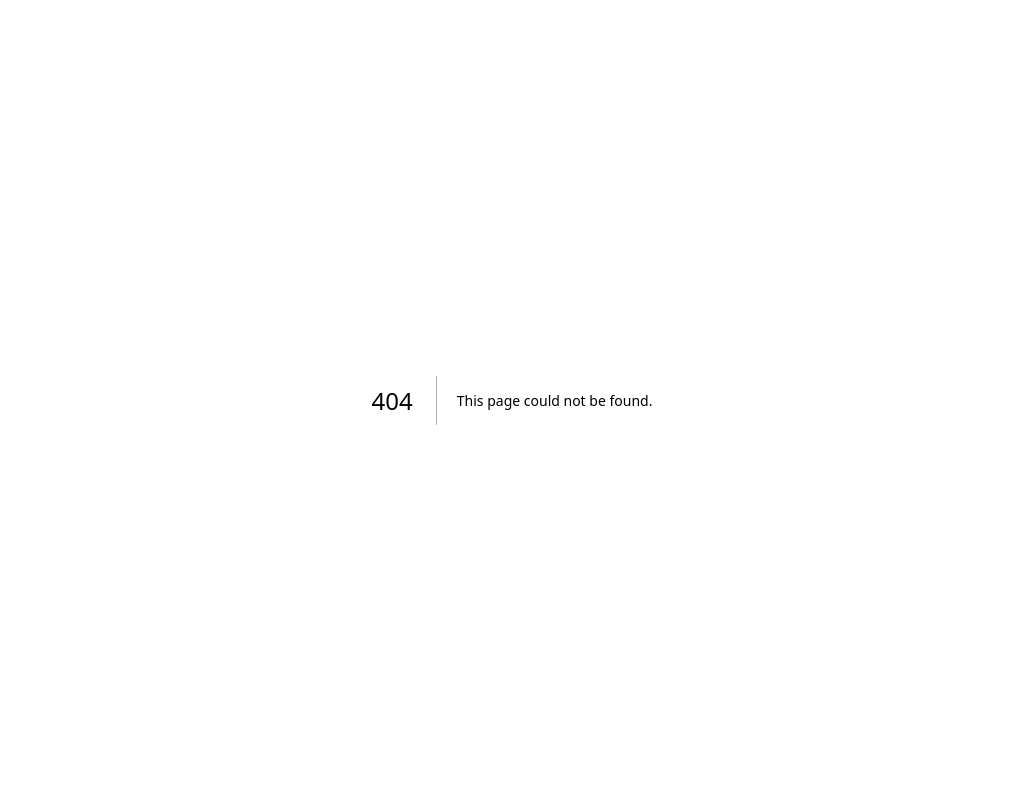
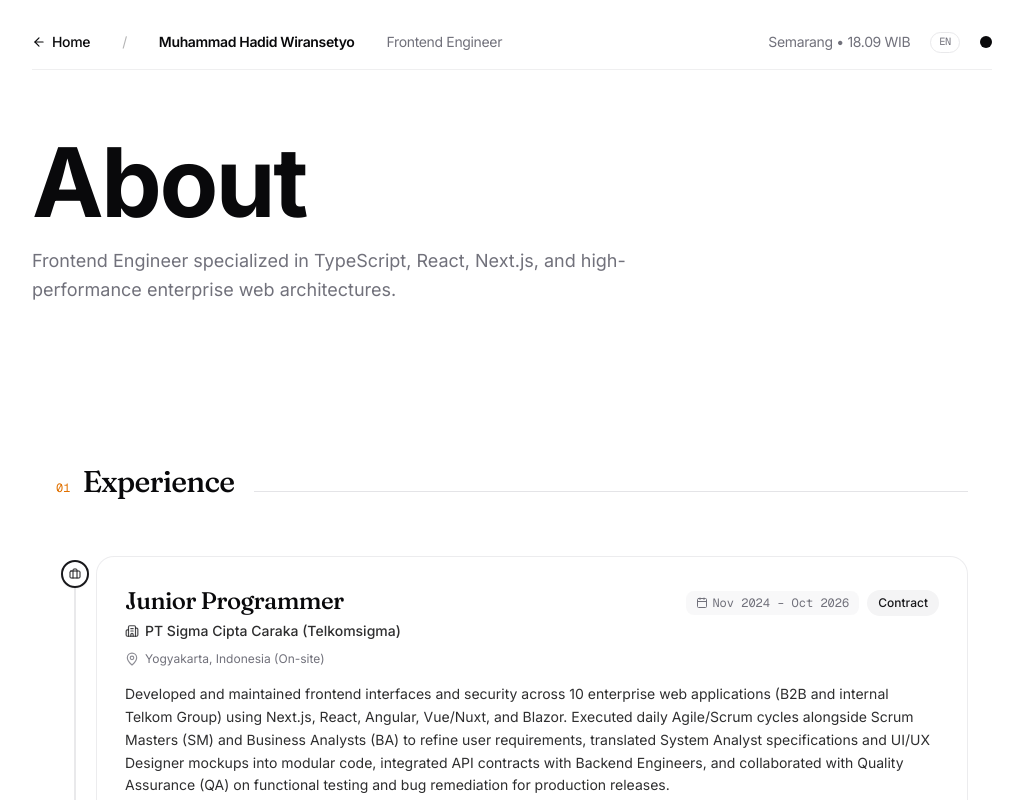
Before and after one commit to hadidwirsty/portfolio, a Next.js app: page /about in a window 1280 px wide. Before the commit this address had no page. Shown: the top 800 px of the page, without its empty margins (128-1151 px from the left). Built offline with nearby package versions, Linux system fonts and the light colour scheme.

Commit message:
feat(subpages): add subpage routes and components for future redesign

```diff
--- /dev/null
+++ b/app/about/page.tsx
@@ -0,0 +1,41 @@
+import type { Metadata } from "next"
+
+import { VexooSubpageHeader } from "@/components/vexoo-subpage-header"
+import { VexooSubpageIntro } from "@/components/vexoo-subpage-intro"
+import { ExperienceSection } from "@/components/sections/experience-section"
+import { EducationSection } from "@/components/sections/education-section"
+import { AchievementsSection } from "@/components/sections/achievements-section"
+import { CertificationsSection } from "@/components/sections/certifications-section"
+import { SiteFooter } from "@/components/site-footer"
+
+export const metadata: Metadata = {
+  title: "Tentang (About) — Muhammad Hadid Wiransetyo",
+  description:
+    "Profil profesional, riwayat karier, pendidikan, pencapaian, dan sertifikasi teknis Muhammad Hadid Wiransetyo.",
+}
+
+export default function AboutPage() {
+  return (
+    <div
+      id="top"
+      className="min-h-screen bg-background font-sans text-foreground"
+    >
+      <div className="mx-auto max-w-5xl px-4 py-6 sm:px-6 sm:py-8 lg:px-8">
+        <VexooSubpageHeader />
+
+        <main className="mt-10 space-y-16 sm:mt-16">
+          {/* Big Header Title */}
+          <VexooSubpageIntro pageKey="about" />
+
+          {/* Sections */}
+          <ExperienceSection />
+          <EducationSection />
+          <AchievementsSection />
+          <CertificationsSection />
+        </main>
+      </div>
+
+      <SiteFooter />
+    </div>
+  )
+}
--- /dev/null
+++ b/app/contact/page.tsx
@@ -0,0 +1,35 @@
+import type { Metadata } from "next"
+
+import { VexooSubpageHeader } from "@/components/vexoo-subpage-header"
+import { VexooSubpageIntro } from "@/components/vexoo-subpage-intro"
+import { ContactSection } from "@/components/sections/contact-section"
+import { SiteFooter } from "@/components/site-footer"
+
+export const metadata: Metadata = {
+  title: "Kontak (Contact) — Muhammad Hadid Wiransetyo",
+  description:
+    "Hubungi Muhammad Hadid Wiransetyo untuk peluang rekayasa perangkat lunak, kolaborasi proyek, dan konsultasi teknis.",
+}
+
+export default function ContactPage() {
+  return (
+    <div
+      id="top"
+      className="min-h-screen bg-background font-sans text-foreground"
+    >
+      <div className="mx-auto max-w-5xl px-4 py-6 sm:px-6 sm:py-8 lg:px-8">
+        <VexooSubpageHeader />
+
+        <main className="mt-10 space-y-12 sm:mt-16">
+          {/* Big Header Title */}
+          <VexooSubpageIntro pageKey="contact" />
+
+          {/* Contact Section */}
+          <ContactSection />
+        </main>
+      </div>
+
+      <SiteFooter />
+    </div>
+  )
+}
--- /dev/null
+++ b/app/portfolio/page.tsx
@@ -0,0 +1,35 @@
+import type { Metadata } from "next"
+
+import { VexooSubpageHeader } from "@/components/vexoo-subpage-header"
+import { VexooSubpageIntro } from "@/components/vexoo-subpage-intro"
+import { ProjectsSection } from "@/components/sections/projects-section"
+import { SiteFooter } from "@/components/site-footer"
+
+export const metadata: Metadata = {
+  title: "Portofolio (Portfolio) — Muhammad Hadid Wiransetyo",
+  description:
+    "Katalog 10 proyek dan aplikasi web enterprise yang dikembangkan oleh Muhammad Hadid Wiransetyo.",
+}
+
+export default function PortfolioPage() {
+  return (
+    <div
+      id="top"
+      className="min-h-screen bg-background font-sans text-foreground"
+    >
+      <div className="mx-auto max-w-5xl px-4 py-6 sm:px-6 sm:py-8 lg:px-8">
+        <VexooSubpageHeader />
+
+        <main className="mt-10 space-y-12 sm:mt-16">
+          {/* Big Header Title */}
+          <VexooSubpageIntro pageKey="portfolio" />
+
+          {/* Projects Catalog */}
+          <ProjectsSection />
+        </main>
+      </div>
+
+      <SiteFooter />
+    </div>
+  )
+}
--- /dev/null
+++ b/app/stack/page.tsx
@@ -0,0 +1,35 @@
+import type { Metadata } from "next"
+
+import { VexooSubpageHeader } from "@/components/vexoo-subpage-header"
+import { VexooSubpageIntro } from "@/components/vexoo-subpage-intro"
+import { SkillsSection } from "@/components/sections/skills-section"
+import { SiteFooter } from "@/components/site-footer"
+
+export const metadata: Metadata = {
+  title: "Keahlian (Stack) — Muhammad Hadid Wiransetyo",
+  description:
+    "Keahlian teknis dan domain rekayasa perangkat lunak mencakup TypeScript, React, Next.js, arsitektur CSS, dan pengujian enterprise.",
+}
+
+export default function StackPage() {
+  return (
+    <div
+      id="top"
+      className="min-h-screen bg-background font-sans text-foreground"
+    >
+      <div className="mx-auto max-w-5xl px-4 py-6 sm:px-6 sm:py-8 lg:px-8">
+        <VexooSubpageHeader />
+
+        <main className="mt-10 space-y-12 sm:mt-16">
+          {/* Big Header Title */}
+          <VexooSubpageIntro pageKey="stack" />
+
+          {/* Skills Section */}
+          <SkillsSection />
+        </main>
+      </div>
+
+      <SiteFooter />
+    </div>
+  )
+}
--- /dev/null
+++ b/components/vexoo-subpage-header.tsx
@@ -0,0 +1,82 @@
+"use client"
+
+import * as React from "react"
+import Link from "next/link"
+import { ArrowLeft } from "lucide-react"
+import { useTheme } from "next-themes"
+
+import { profile } from "@/lib/cv-data"
+import { useLanguage, useT } from "@/lib/language-context"
+import { changeTheme } from "@/lib/theme-transition"
+
+export function VexooSubpageHeader() {
+  const { resolvedTheme, setTheme } = useTheme()
+  const { lang, setLang } = useLanguage()
+  const location = useT(profile.location)
+  const role = useT(profile.role)
+
+  const [timeString, setTimeString] = React.useState("")
+
+  React.useEffect(() => {
+    const updateTime = () => {
+      const now = new Date()
+      const formatted = now.toLocaleTimeString("id-ID", {
+        hour: "2-digit",
+        minute: "2-digit",
+        timeZone: "Asia/Jakarta",
+      })
+      setTimeString(`${formatted} WIB`)
+    }
+    updateTime()
+    const timer = setInterval(updateTime, 1000)
+    return () => clearInterval(timer)
+  }, [])
+
+  return (
+    <header className="flex items-center justify-between border-b border-border/60 pb-4 font-sans text-xs tracking-tight sm:text-sm">
+      {/* Kiri: Tautan Home & Identitas */}
+      <div className="flex items-center gap-4 sm:gap-8">
+        <Link
+          href="/"
+          className="inline-flex items-center gap-1.5 font-medium text-foreground transition-colors hover:text-muted-foreground"
+        >
+          <ArrowLeft className="size-3.5" />
+          <span>Home</span>
+        </Link>
+        <span className="hidden opacity-30 sm:inline">/</span>
+        <span className="hidden font-semibold text-foreground sm:inline">
+          {profile.name}
+        </span>
+        <span className="hidden text-muted-foreground md:inline">{role}</span>
+      </div>
+
+      {/* Kanan: Lokasi & Jam Lokal + Toggle */}
+      <div className="flex items-center gap-3 sm:gap-5">
+        <span className="text-muted-foreground">
+          {location.split(",")[0]} • {timeString || "12:00 WIB"}
+        </span>
+
+        {/* Language switch */}
+        <button
+          type="button"
+          onClick={() => setLang(lang === "id" ? "en" : "id")}
+          className="rounded-full border border-border/80 px-2 py-0.5 font-mono text-[0.65rem] text-muted-foreground transition-colors hover:border-foreground/40 hover:text-foreground"
+          title="Ganti Bahasa (ID / EN)"
+        >
+          {lang.toUpperCase()}
+        </button>
+
+        {/* Theme Toggle Dot */}
+        <button
+          type="button"
+          onClick={() =>
+            changeTheme(resolvedTheme === "dark" ? "light" : "dark", setTheme)
+          }
+          className="size-3 rounded-full border border-foreground/30 bg-foreground transition-transform hover:scale-125"
+          aria-label="Toggle tema tampilan"
+          title="Toggle tema tampilan"
+        />
+      </div>
+    </header>
+  )
+}
--- /dev/null
+++ b/components/vexoo-subpage-intro.tsx
@@ -0,0 +1,25 @@
+"use client"
+
+import { useT } from "@/lib/language-context"
+import { subpages } from "@/lib/cv-data"
+
+interface VexooSubpageIntroProps {
+  pageKey: keyof typeof subpages
+}
+
+export function VexooSubpageIntro({ pageKey }: VexooSubpageIntroProps) {
+  const page = subpages[pageKey]
+  const title = useT(page.title)
+  const description = useT(page.description)
+
+  return (
+    <div>
+      <h1 className="font-sans text-5xl font-bold tracking-tight text-foreground sm:text-7xl md:text-8xl">
+        {title}
+      </h1>
+      <p className="mt-4 max-w-2xl text-base leading-relaxed text-muted-foreground sm:text-lg">
+        {description}
+      </p>
+    </div>
+  )
+}
```
Also changed, not shown: 1 other file (tests, documents, lock files or other folders).
